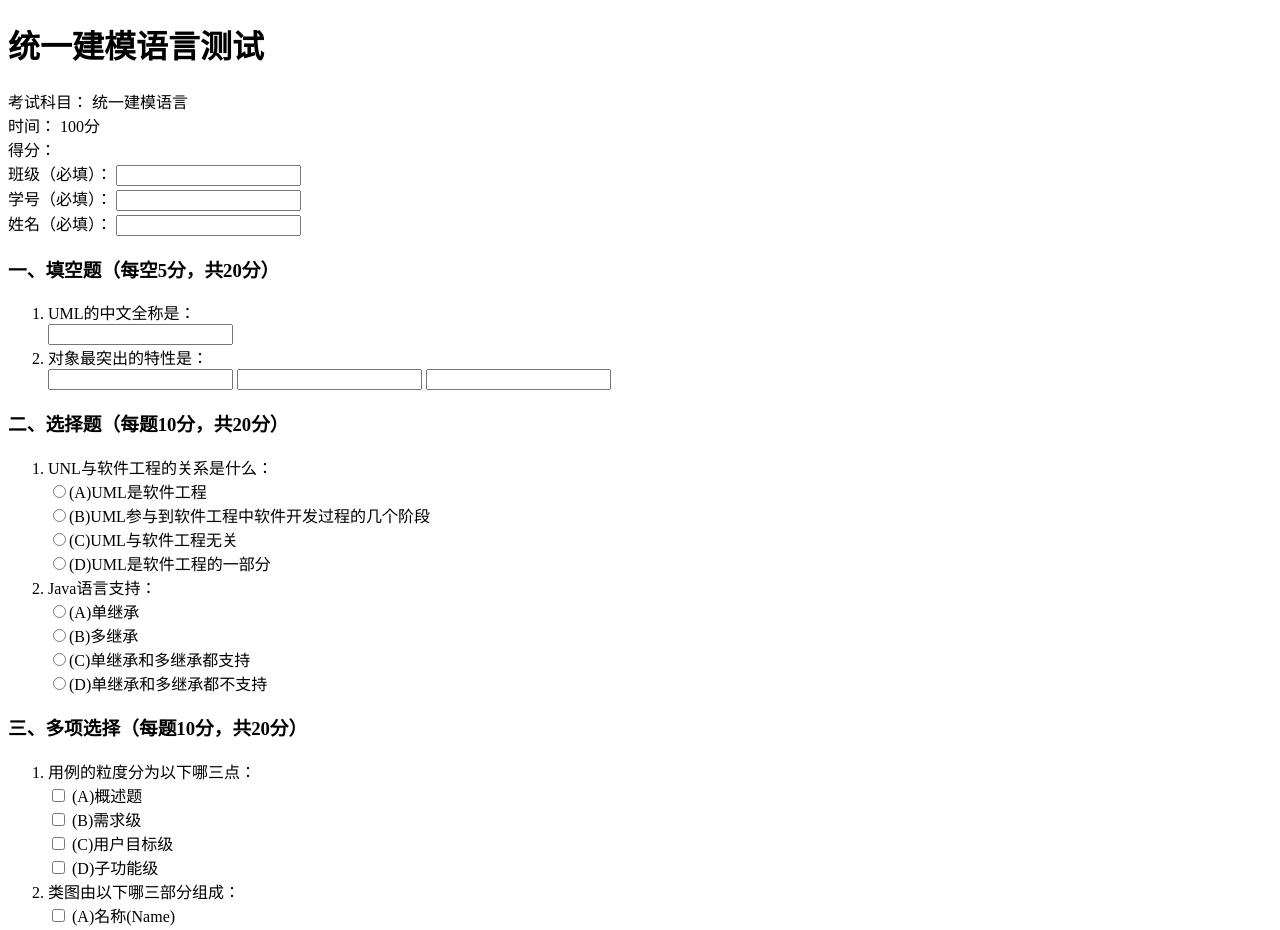
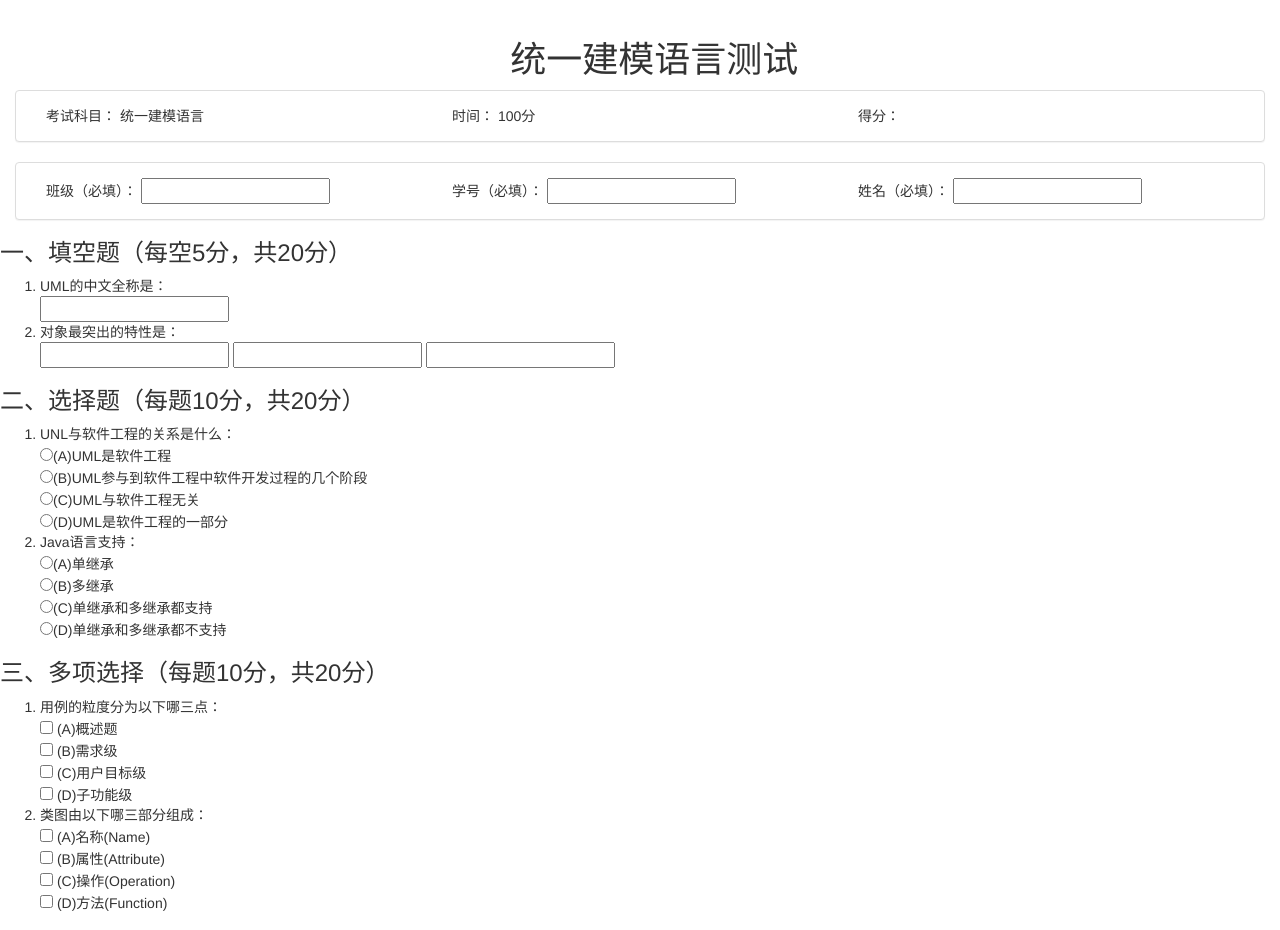
Before and after one commit to tw-lab-roadmap-1/zhangtian-task3, a plain HTML site: page exam.html in a window 1280 px wide. Shown: the top 930 px of the page. Drawn offline with nearby package versions, Linux system fonts and the light colour scheme.

Commit message:
add bootstrap to title

```diff
--- a/exam.html
+++ b/exam.html
@@ -3,26 +3,37 @@
 <head>
     <meta charset="UTF-8">
     <title>统一建模语言测试</title>
+    <link rel="stylesheet" href="http://cdn.bootcss.com/bootstrap/3.3.0/css/bootstrap.min.css">
 </head>
 <body>
-<h1>统一建模语言测试</h1>
-<div>
-    <div>考试科目： 统一建模语言</div>
-    <div id="time">时间： 100分</div>
-    <div id="grade">得分： </div>
+<div class="col-md-offset-4 col-md-8">
+    <h1 class="col-md-offset-1">统一建模语言测试</h1>
 </div>
-<div>
-    <div>
+<div class="col-md-12">
+    <div class="panel panel-default">
+        <div class="panel-body">
+            <div class="col-md-4">考试科目： 统一建模语言</div>
+            <div class="col-md-4" id="time">时间： 100分</div>
+            <div class="col-md-4" id="grade">得分：</div>
+        </div>
+    </div>
+</div>
+<div class="col-md-12">
+    <div class="panel panel-default">
+        <div class="panel-body">
+            <div class="col-md-4">
                 <span>班级（必填）：</span>
                 <input type="text" id="class">
             </div>
-    <div>
+            <div class="col-md-4">
                 <span>学号（必填）：</span>
                 <input type="text" id="schoolNumber">
             </div>
-    <div>
+            <div class="col-md-4">
                 <span>姓名（必填）：</span>
                 <input type="text" id="name">
+            </div>
+        </div>
     </div>
 </div>
 <div>
```
Lines whose indentation alone changed are shown as unchanged.
